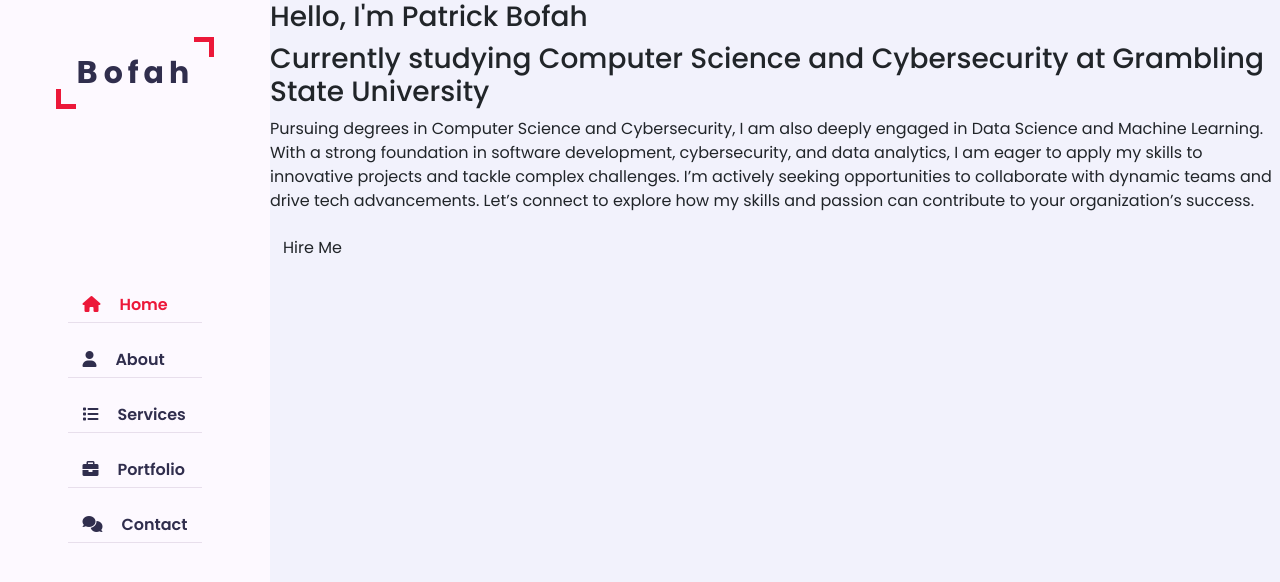
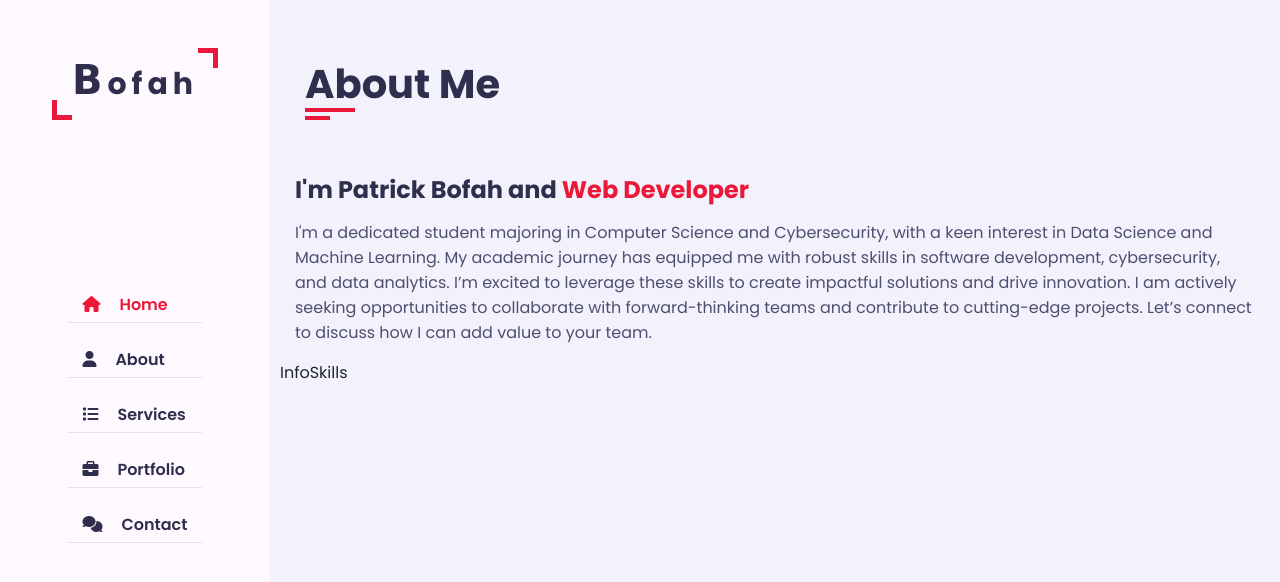
Before and after one commit to Patrick4350/Personal-Website, a plain HTML site: page index.html in a window 1280 px wide. Drawn offline with nearby package versions, Linux system fonts and the light colour scheme; a web font is replaced by a local one.

Commit message:
About Section

```diff
--- a/css/styles.css
+++ b/css/styles.css
@@ -43,12 +43,104 @@ ul
     background: var(--bg-black-900);
     min-height: 100vh;
     display: block;
-    position: fixed;
-    left: 270px;
-    top: 0;
-    right: 0;
+    padding: 0 30px;
     opacity: 1;
+}
 
+.hidden
+{
+    display: none !important;
+}
+
+.main-content
+{
+    padding-left: 270px;
+}
+
+.padd-15
+{
+    padding-left: 15px;
+    padding-right: 15px;
+}
+
+.container
+{
+    max-width: 1100px;
+    width: 100%;
+    margin: auto;
+}
+
+.section .container
+{
+    padding-top: 60px;
+    padding-bottom: 70px;
+}
+
+.section-title
+{
+    flex: 0 0 100%;
+    max-width: 100%;
+    margin-bottom: 60px;
+}
+
+.section-title h2
+{
+    font-size: 40px;
+    color: var(--text-black-900);
+    font-weight: 700;
+    position: relative;
+}
+
+.section-title h2::before
+{
+    content: '';
+    height: 4px;
+    width: 50px;
+    background-color: var(--skin-color);
+    position: absolute;
+    top: 100%;
+    left: 0;
+}
+
+.section-title h2::after
+{
+    content: '';
+    height: 4px;
+    width: 25px;
+    background-color: var(--skin-color);
+    position: absolute;
+    top: 100%;
+    left: 0;
+    margin-top: 8px;
+}
+
+.row
+{
+    display: flex;
+    flex-wrap: wrap;
+    margin-left: -25px;
+    margin-right: -25px;
+    position: relative;
+}
+
+.btn
+{
+    font-size: 16px;
+    font-weight: 500;
+    padding: 12px 35px;
+    color: white;
+    border-radius: 40px;
+    display: inline-block;
+    white-space: nowrap;
+    border: none;
+    background: var(--skin-color);
+    transition: all 0.3s ease;
+}
+
+.btn:hover
+{
+    transform: scale(1.05);
+    color: white;
 }
 
 .aside
@@ -88,7 +180,7 @@ ul
 .aside .logo a span
 {
     font-family: 'Clicker Script', cursive;
-    font-family: 40px;
+    font-size: 40px;
 }
 
 .aside .logo a::before
@@ -193,3 +285,121 @@ ul
 {
     margin-right: 15px;
 }
+
+.home
+{
+    min-height: 100vh;
+    display: flex;
+    color: var(--text-black-900);
+}
+
+.home .home-info
+{
+    flex: 0 0 60%;
+    max-width: 60%;
+}
+
+h3.hello
+{
+    font-size: 28px;
+    margin: 15px 0;
+}
+
+h3.hello span
+{
+    font-family: 'Clicker Script', cursive;
+    font-size: 30px;
+    font-weight: 700;
+    color: var(--skin-color);
+}
+
+h3.my-profession
+{
+    font-size: 30px;
+    margin: 15px 0;
+}
+
+.typing
+{
+    color: var(--skin-color);
+}
+
+.home-info p
+{
+    margin-bottom: 70px;
+    font-size: 20px;
+    color: var(--text-black-700);
+}
+
+.home .home-img
+{
+    flex: 0 0 40%;
+    max-width: 40%;
+    text-align: center;
+    position: relative;
+}
+
+.home-img::after
+{
+    content: '';
+    position: absolute;
+    height: 80px;
+    width: 80px;
+    border-bottom: 10px solid var(--skin-color);
+    border-right: 10px solid var(--skin-color);
+    right: 0;
+    bottom: 50px;
+
+}
+
+.home-img::before
+{
+    content: '';
+    position: absolute;
+    height: 80px;
+    width: 80px;
+    border-top: 10px solid var(--skin-color);
+    border-left: 10px solid var(--skin-color);
+    left: -20px;
+    top: -40px;
+}
+
+.home .home-img img
+{
+    margin: auto;
+    border-radius: 5px;
+    height: 400px;
+}
+
+/* About */
+.about .about-content
+{
+    flex: 0 0 100%;
+    max-width: 100%;
+}
+
+.about .about-content .about-text
+{
+    flex: 0 0 100%;
+    max-width: 100%;
+}
+
+.about .about-content .about-text h3
+{
+    font-size: 24px;
+    margin-bottom: 15px;
+    font-weight: 700;
+    color: var(--text-black-900);
+}
+
+.about .about-content .about-text h3 span
+{
+    color: var(--skin-color);
+}
+
+.about .about-content .about-text p
+{
+    font-size: 16px;
+    line-height: 25px;
+    color: var(--text-black-700);
+}
--- a/index.html
+++ b/index.html
@@ -29,17 +29,44 @@
             </ul>
         </div>
         <div class="main-content">
-            <section class="home section">
+            <section class="home section hidden">
                 <div class="container">
                     <div class="row">
-                        <div class="home-info">
+                        <div class="home-info padd-15">
                             <h3 class="hello">Hello, I'm <span class="name">Patrick Bofah</span></h3>
-                            <h3 class="my-profession">Currently studying <span class="typing"> Computer Science </span> and <span class="typing"> Cybersecurity </span> at Grambling State University</h3>
-                            <p> Pursuing degrees in Computer Science and Cybersecurity, I am also deeply engaged in Data Science and Machine Learning. With a strong foundation in software development, cybersecurity, and data analytics, I am eager to apply my skills to innovative projects and tackle complex challenges. I’m actively seeking opportunities to collaborate with dynamic teams and drive tech advancements. Let’s connect to explore how my skills and passion can contribute to your organization’s success.</p>
+                            <h3 class="my-profession">I'm a <span class="typing"> </span> </h3>
+                            <p>Currently pursuing degrees in Computer Science and Cybersecurity at Grambling State University, I am passionate about Data Science and Machine Learning. My strong background in software development and analytics drives my eagerness to tackle complex challenges and contribute to innovative projects. Let's connect to explore how my skills can advance your organization’s success.</p>
                             <a href="#contact" class="btn hire-me"> Hire Me </a>
                         </div>
-                        <div class="home-img">
-                            <img src="" alt="">
+                        <div class="home-img padd-15">
+                            <img src="images/bofah1.jpg" alt="">
+                        </div>
+                    </div>
+                </div>
+            </section>
+            <section class="about section">
+                <div class="container">
+                    <div class="row">
+                        <div class="section-title padd-15">
+                            <h2> About Me </h2>
+                        </div>
+                    </div>
+                    <div class="row">
+                        <div class="about-content padd-15">
+                            <div class="row">
+                                <div class="about-text padd-15">
+                                    <h3> I'm Patrick Bofah and <span> Web Developer </span> </h3>
+                                    <p>I'm a dedicated student majoring in Computer Science and Cybersecurity, with a keen interest in Data Science and Machine Learning. My academic journey has equipped me with robust skills in software development, cybersecurity, and data analytics. I’m excited to leverage these skills to create impactful solutions and drive innovation. I am actively seeking opportunities to collaborate with forward-thinking teams and contribute to cutting-edge projects. Let’s connect to discuss how I can add value to your team.</p>
+                                </div>
+                            </div>
+                            <div class="row">
+                                <div class="personal-info">
+                                    Info
+                                </div>
+                                <div class="skills">
+                                    Skills
+                                </div>
+                            </div>
                         </div>
                     </div>
                 </div>
```
Also changed, not shown: images/bofah.JPG (added), images/bofah1.jpg (added).
